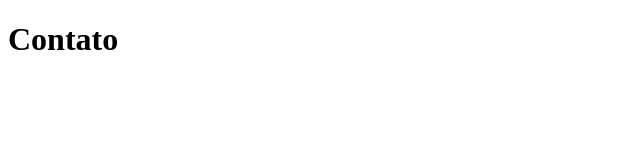
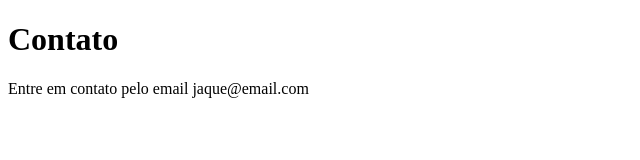
Before and after one commit to jaquelinecontini/sistema-de-cadastro, a plain HTML site: page contato.html in a window 1280 px wide. Shown: the whole page, without its empty margins (0-640 px from the left). Drawn offline with Linux system fonts and the light colour scheme.

Commit message:
adicionando email

```diff
--- a/contato.html
+++ b/contato.html
@@ -8,5 +8,6 @@
 </head>
 <body>
     <h1>Contato</h1>
+    <p>Entre em contato pelo email jaque@email.com</p>
 </body>
 </html>
```
